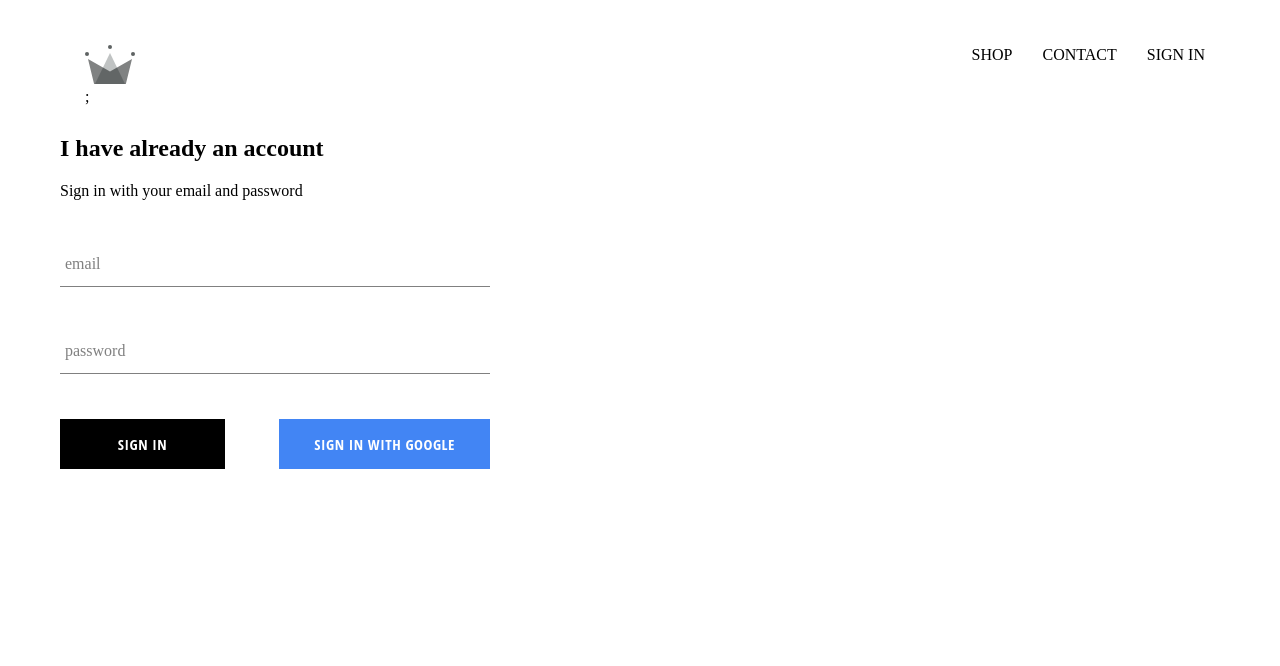
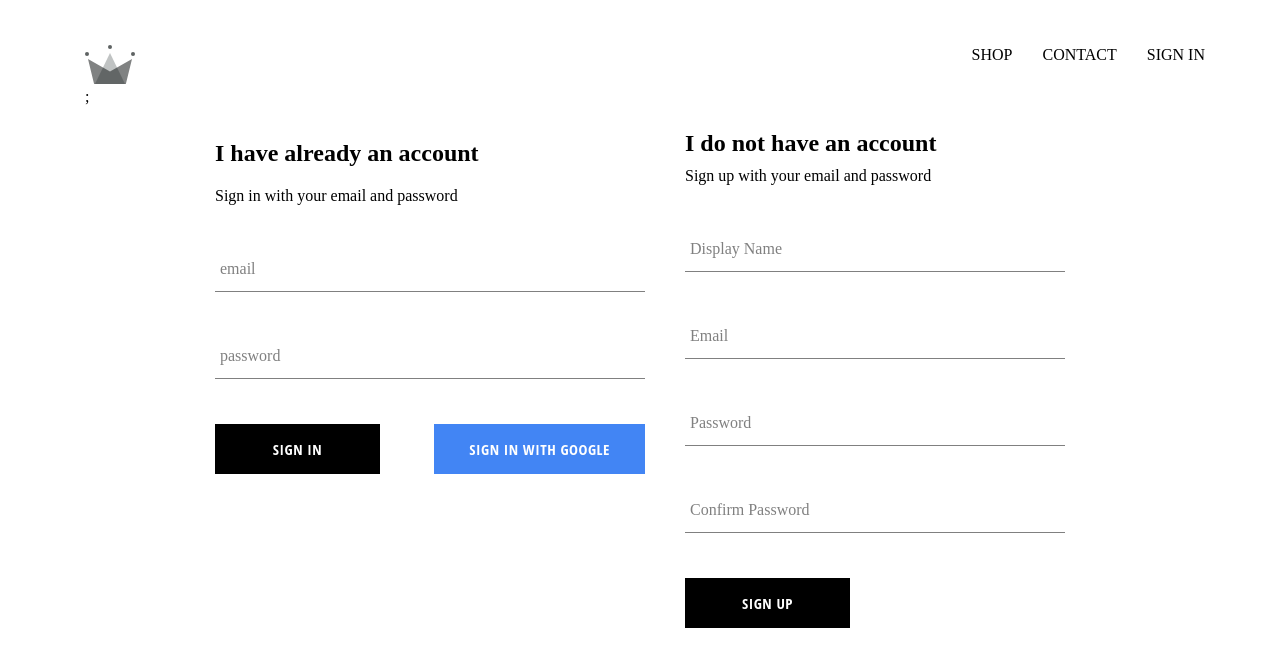
Before and after one commit to bishwajitbd/reactEcommerce, a React (Create React App) app: page /signin in a window 1280 px wide. Shown: the top 666 px of the page. Built offline with nearby package versions, Linux system fonts and the light colour scheme; no server answers; a web font is replaced by a local one.

Commit message:
user login infor enter in firebase database

```diff
--- a/src/App.js
+++ b/src/App.js
@@ -19,9 +19,24 @@
 	unsubcribeFromAuth=null;
 
 	componentDidMount(){
-		this.unsubcribeFromAuth=auth.onAuthStateChanged(user=>{
-			this.setState({currentUser:user});
-			console.log(user);
+		this.unsubcribeFromAuth=auth.onAuthStateChanged(async userAuth=>{
+
+			if(userAuth){
+				const userRef= await createUserProfileDocoment(userAuth);
+
+				userRef.onSnapshot(snapShot=>{
+					this.setState({
+						currentUser:{
+							id:snapShot.id,
+							...snapShot.data()
+						}
+					});
+					console.log(this.state)
+				});
+
+			}
+			this.setState({currentUser:userAuth});
+
 		})
 
 	}
--- /dev/null
+++ b/src/components/sign-up/sign-up.component.jsx
@@ -0,0 +1,99 @@
+import React from 'react';
+import FormInput from '../form-input/form-input.component';
+import CustomButton from '../custom-button/custom-button.component';
+import {auth, createUserProfileDocoment} from '../../firebase/firebase.utils';
+import './sign-up.styles.scss';
+
+class SingUp extends React.Component{
+		constructor(){
+			super();
+
+			this.state={
+				displayName:'',
+				email:'',
+				password:'',
+				confirmPassword:''
+			}
+		}
+  handleSubmit = async event => {
+    event.preventDefault();
+
+    const { displayName, email, password, confirmPassword } = this.state;
+
+    if (password !== confirmPassword) {
+      alert("passwords don't match");
+      return;
+    }
+
+    try {
+      const { user } = await auth.createUserWithEmailAndPassword(
+        email,
+        password
+      );
+
+      await createUserProfileDocoment(user, { displayName });
+
+      this.setState({
+        displayName: '',
+        email: '',
+        password: '',
+        confirmPassword: ''
+      });
+    } catch (error) {
+      console.error(error);
+    }
+  };
+
+		handleChange= event=>{
+			const {name, value} =event.target
+			this.setState({[name]: value});
+		}
+
+		render(){
+				const {displayName, email, password, confirmPassword}= this.state;
+				return(
+				<div className='sign-up'>
+				<h2 className='title'>I do not have an account</h2>
+				<span>Sign up with your email and password</span>
+
+				<form className='sign-up-form' onSubmit={this.handleSubmit}>
+					<FormInput
+						type='text'
+						name='displayName'
+						value={displayName}
+						onChange={this.handleChange}
+						label='Display Name'
+						required
+					/>
+					<FormInput
+						type='email'
+						name='email'
+						value={email}
+						onChange={this.handleChange}
+						label='Email'
+						required
+					/>
+					<FormInput
+						type='password'
+						name='password'
+						value={password}
+						onChange={this.handleChange}
+						label='Password'
+						required
+					/>
+					<FormInput
+						type='password'
+						name='confirmPassword'
+						value={confirmPassword}
+						onChange={this.handleChange}
+						label='Confirm Password'
+						required
+					/>
+					<CustomButton type='submit'>SIGN UP</CustomButton>
+				</form>
+			</div>
+			)
+		}
+	}
+
+export default SingUp;
--- /dev/null
+++ b/src/components/sign-up/sign-up.styles.scss
@@ -0,0 +1,9 @@
+.sign-up{
+	display: flex;
+	flex-direction: column;
+	width: 380px;
+
+	.title{
+		margin: 10px 0;
+	}
+}
--- a/src/firebase/firebase.utils.js
+++ b/src/firebase/firebase.utils.js
@@ -11,19 +11,21 @@
     messagingSenderId: "791337956480",
     appId: "1:791337956480:web:e582fd876f46b9e66aa265",
     measurementId: "G-WJRX9LL9M0"
-  }
+  };
 
   export const createUserProfileDocoment= async(userAuth, additinalData)=> {
 
     if(!userAuth) return;
 
-    const userRef = firebase.doc(`users/${userAuth.uid}`);
 
-    const snapShot = await userRef.get();
+    const userRef=firestore.doc(`users/${userAuth.uid}`);
 
+
+    const snapShot= await userRef.get();
+    console.log(snapShot);
     if(!snapShot.exists){
       const {displayName, email}= userAuth;
-      const createdAt=new Date();
+      const createdAt= new Date();
 
       try{
         await userRef.set({
@@ -33,11 +35,12 @@
           ...additinalData
         })
 
-      } catch(error){
-        console.log('error creating user', error.message);
+      } catch (error){
+        console.log('error createing user', error.message);
       }
+
     }
-
+     console.log(userRef);
     return userRef;
   };
 
--- a/src/pages/sign-in-and-sign-up/sign-in-and-sign-up.component.jsx
+++ b/src/pages/sign-in-and-sign-up/sign-in-and-sign-up.component.jsx
@@ -1,10 +1,12 @@
 import React from 'react';
 import './sign-in-and-sign-up.style.scss';
 import SignIn from '../../components/sign-in/sign-in.component';
+import SignUp from '../../components/sign-up/sign-up.component';
 
 const SignInAndSignUpPage=()=>(
 	<div className='sign-in-and-sign-up'>
 	<SignIn />
+	<SignUp />
 
 	</div>
 );
--- a/src/pages/sign-in-and-sign-up/sign-in-and-sign-up.style.scss
+++ b/src/pages/sign-in-and-sign-up/sign-in-and-sign-up.style.scss
@@ -0,0 +1,6 @@
+.sign-in-and-sign-up{
+	width: 850px;
+	display: flex;
+	justify-content: space-between;
+	margin: 30px auto;
+}
```
